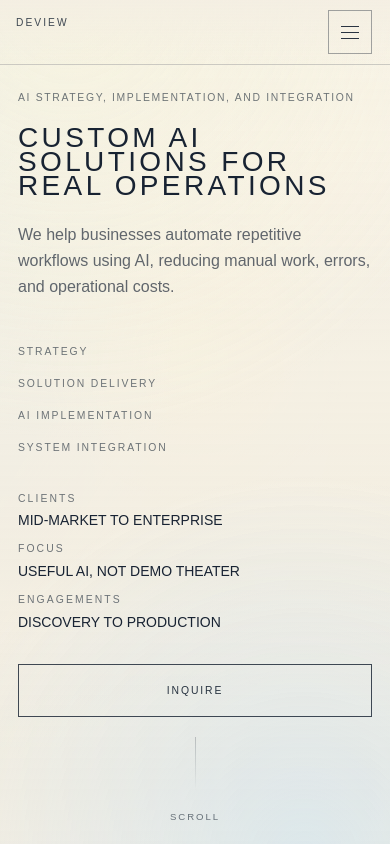
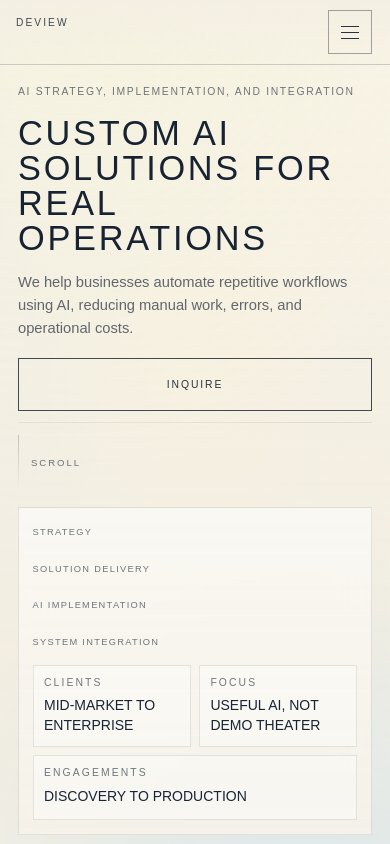
Before and after one commit to artemiusradin-png/deview-website, a Next.js app: page / in a window 390 px wide. Shown: the top 844 px of the page. Built offline with nearby package versions, Linux system fonts and the light colour scheme; a web font is replaced by a local one.

Commit message:
Polish mobile homepage and footer layout

```diff
--- a/app/globals.css
+++ b/app/globals.css
@@ -353,6 +353,81 @@ html[data-theme="light"] .hero-video {
   transform: scale(1.14);
 }
 
+.hero-shell {
+  align-content: end;
+}
+
+.hero-copy {
+  display: flex;
+  flex-direction: column;
+}
+
+.hero-actions {
+  align-items: flex-start;
+}
+
+.hero-scroll-prompt {
+  min-height: 44px;
+}
+
+.hero-meta-panel {
+  display: grid;
+  gap: 1rem;
+  padding: 1rem 1rem 1.1rem;
+  border: 1px solid var(--white-10);
+  background:
+    linear-gradient(180deg, rgba(255, 255, 255, 0.05), rgba(255, 255, 255, 0.01)),
+    color-mix(in srgb, var(--background) 78%, transparent);
+  backdrop-filter: blur(16px);
+  -webkit-backdrop-filter: blur(16px);
+}
+
+.hero-stats-grid {
+  display: grid;
+  gap: 0.75rem;
+}
+
+.hero-stat-card {
+  display: grid;
+  gap: 0.3rem;
+  padding-top: 0.75rem;
+  border-top: 1px solid var(--white-10);
+}
+
+.hero-stat-card:first-child {
+  padding-top: 0;
+  border-top: none;
+}
+
+.hero-aside-note {
+  display: grid;
+  gap: 0.55rem;
+  max-width: 26rem;
+  padding-left: 0.05rem;
+}
+
+.hero-aside-note__label {
+  font-size: 0.58rem;
+  line-height: 1.2;
+  letter-spacing: 0.22em;
+  text-transform: uppercase;
+  color: var(--white-50);
+}
+
+.hero-aside-note__body {
+  margin: 0;
+  font-size: 0.82rem;
+  line-height: 1.52;
+  color: var(--text-muted);
+}
+
+html[data-theme="light"] .hero-meta-panel {
+  background:
+    linear-gradient(180deg, rgba(255, 255, 255, 0.56), rgba(255, 255, 255, 0.24)),
+    color-mix(in srgb, var(--background) 80%, transparent);
+  border-color: rgba(19, 31, 47, 0.1);
+}
+
 .footer-card {
   border: 1px solid var(--white-20);
   border-radius: 2rem;
@@ -679,6 +754,127 @@ html[data-theme="light"] .hero-fallback {
 
   .hero-video-hidden {
     transform: scale(1.11);
+  }
+
+  .hero-shell {
+    gap: 1.25rem;
+  }
+
+  .hero-meta-panel {
+    gap: 0.8rem;
+    padding: 0.85rem 0.9rem 0.95rem;
+  }
+
+  .hero-aside-note {
+    max-width: none;
+  }
+}
+
+@media (max-width: 767px) {
+  .section-fullscreen--hero {
+    padding-top: calc(var(--header-stack-height) + 1rem);
+    padding-bottom: max(1.1rem, env(safe-area-inset-bottom, 0px));
+  }
+
+  .hero-shell {
+    gap: 0.95rem;
+  }
+
+  .hero-copy {
+    max-width: none;
+  }
+
+  .hero-copy .section-label {
+    margin-bottom: 0.75rem;
+  }
+
+  .hero-copy .hero-heading {
+    margin-bottom: 0.95rem;
+    font-size: clamp(1.55rem, 8.8vw, 2.35rem);
+    line-height: 1.02;
+    letter-spacing: 0.08em;
+  }
+
+  .hero-copy > p:last-of-type {
+    max-width: 32rem;
+    font-size: 0.92rem;
+    line-height: 1.55;
+  }
+
+  .hero-actions {
+    margin-top: 1.15rem;
+    gap: 0.7rem;
+  }
+
+  .hero-actions .btn-outline {
+    width: 100%;
+  }
+
+  .hero-scroll-prompt {
+    width: 100%;
+    justify-content: flex-start;
+    gap: 0.75rem;
+    padding-top: 0.75rem;
+    border-top: 1px solid var(--white-10);
+  }
+
+  .hero-meta-panel {
+    gap: 0.7rem;
+    padding: 0.8rem 0.85rem 0.85rem;
+  }
+
+  .hero-meta-lines {
+    display: grid;
+    gap: 0.28rem;
+    font-size: 0.58rem;
+    letter-spacing: 0.14em;
+  }
+
+  .hero-stats-grid {
+    grid-template-columns: repeat(2, minmax(0, 1fr));
+    gap: 0.5rem;
+  }
+
+  .hero-stat-card {
+    gap: 0.22rem;
+    min-height: 4.1rem;
+    padding: 0.65rem 0.65rem 0.7rem;
+    border: 1px solid var(--white-10);
+    background: rgba(255, 255, 255, 0.02);
+  }
+
+  .hero-stat-card:first-child {
+    border-top: 1px solid var(--white-10);
+    padding-top: 0.65rem;
+  }
+
+  .hero-stat-card:last-child {
+    grid-column: 1 / -1;
+  }
+
+  .hero-aside {
+    gap: 0.75rem;
+  }
+
+  .hero-aside-note {
+    gap: 0.4rem;
+    padding: 0.75rem 0.85rem 0;
+    border-top: 1px solid var(--white-10);
+  }
+
+  .hero-aside-note__label {
+    font-size: 0.54rem;
+    letter-spacing: 0.18em;
+  }
+
+  .hero-aside-note__body {
+    font-size: 0.74rem;
+    line-height: 1.45;
+  }
+
+  html[data-theme="light"] .hero-stat-card {
+    background: rgba(255, 255, 255, 0.34);
+    border-color: rgba(19, 31, 47, 0.1);
   }
 }
 
@@ -1505,7 +1701,11 @@ html[data-theme="light"] .enterprise-compare-enterprise {
   }
 
   .enterprise-mode-text-position {
-    display: none;
+    display: block;
+    margin: 0 0 0.55rem;
+    font-size: 0.58rem;
+    letter-spacing: 0.16em;
+    color: var(--white-50);
   }
 
   .enterprise-mode-text-label {
@@ -2566,6 +2766,14 @@ footer.site-footer-inspired .footer-structure-block--brand {
   padding-right: 0;
 }
 
+footer.site-footer-inspired .footer-structure-block--contact {
+  padding: 0.95rem 1rem 1rem;
+  border: 1px solid var(--white-10);
+  background:
+    linear-gradient(180deg, rgba(255, 255, 255, 0.05), rgba(255, 255, 255, 0.01)),
+    transparent;
+}
+
 @media (min-width: 1024px) {
   footer.site-footer-inspired .footer-structure-block--brand {
     padding-right: 0.8rem;
@@ -2655,7 +2863,7 @@ footer.site-footer-inspired .footer-connect-actions {
   display: flex;
   flex-direction: column;
   align-items: flex-start;
-  gap: 0.18rem;
+  gap: 0.3rem;
 }
 
 footer.site-footer-inspired .footer-text-link {
@@ -2734,6 +2942,10 @@ footer.site-footer-inspired a {
     grid-template-columns: 1fr;
   }
 
+  footer.site-footer-inspired .footer-structure-block--contact {
+    padding: 0.85rem 0.9rem 0.95rem;
+  }
+
   footer.site-footer-inspired .footer-structure-grid > .footer-structure-block:not(:first-child) {
     padding-left: 0;
     border-left: none;
@@ -2748,7 +2960,7 @@ footer.site-footer-inspired a {
 
 @media (min-width: 1200px) {
   footer.site-footer-inspired .footer-structure-grid {
-    grid-template-columns: 1.15fr 0.95fr 1fr 0.95fr;
+    grid-template-columns: 1.2fr 0.85fr 1fr 0.95fr;
   }
 }
 
@@ -3264,11 +3476,12 @@ html[data-theme="light"] .svoyage-slide__info {
 
 @media (max-width: 640px) {
   .svoyage-slider {
-    --sv-slide-width: min(100%, 22rem);
-    gap: 0.9rem 0.75rem;
+    --sv-slide-width: min(100%, 21rem);
+    gap: 0.8rem 0.65rem;
     display: grid;
-    grid-template-columns: minmax(2.9rem, 3.25rem) minmax(0, 1fr) minmax(2.9rem, 3.25rem);
-    align-items: center;
+    grid-template-columns: minmax(2.75rem, 3rem) minmax(0, 1fr) minmax(2.75rem, 3rem);
+    align-items: start;
+    padding: 0.1rem 0 0.75rem;
   }
 
   .svoyage-slider__btn {
@@ -3276,11 +3489,20 @@ html[data-theme="light"] .svoyage-slide__info {
     max-width: none;
     min-height: 44px;
     min-width: 44px;
+    position: sticky;
+    top: 0;
+    align-self: center;
+    margin-top: 5.5rem;
+    background: color-mix(in srgb, var(--background) 82%, transparent);
+    backdrop-filter: blur(10px);
+    -webkit-backdrop-filter: blur(10px);
   }
 
   .svoyage-slider__dot {
     min-height: 44px;
-    padding: 0.5rem 0.65rem;
+    flex: 0 0 auto;
+    scroll-snap-align: start;
+    padding: 0.55rem 0.75rem;
   }
 
   .svoyage-slider__wrapper {
@@ -3290,6 +3512,8 @@ html[data-theme="light"] .svoyage-slide__info {
 
   .svoyage-slider__stage {
     min-height: auto;
+    display: flex;
+    justify-content: center;
   }
 
   .svoyage-slider__slides-layer {
@@ -3305,15 +3529,64 @@ html[data-theme="light"] .svoyage-slide__info {
   }
 
   .svoyage-slide[data-current] {
-    width: min(100%, 22rem);
+    width: min(100%, 21rem);
     justify-self: center;
     --sv-scale: 1;
     --sv-tx: 0;
     --sv-rotY: 0deg;
   }
 
+  .svoyage-slide__panel {
+    min-height: 26rem;
+  }
+
   .svoyage-slide__info {
-    padding: 1rem 0.95rem 0.95rem;
+    justify-content: flex-end;
+    padding: 0.95rem 0.9rem 0.9rem;
+  }
+
+  .svoyage-slide__label-line span {
+    font-size: clamp(1.45rem, 9vw, 2rem);
+    line-height: 0.98;
+  }
+
+  .svoyage-slide__details {
+    margin-top: 0.45rem;
+    gap: 0.1rem;
+  }
+
+  .svoyage-slide__desc {
+    margin-top: 0.5rem;
+    font-size: 0.98rem;
+    line-height: 1.3;
+  }
+
+  .svoyage-slide__meta {
+    margin-top: 0.65rem;
+    font-size: 0.78rem;
+    line-height: 1.35;
+  }
+
+  .svoyage-slide__body {
+    margin-top: 0.6rem;
+    padding-top: 0.55rem;
+    font-size: 0.76rem;
+    line-height: 1.45;
+  }
+
+  .svoyage-slide__chips {
+    gap: 0.35rem;
+    margin-top: 0.65rem;
+  }
+
+  .svoyage-slide__chip {
+    padding: 0.2rem 0.5rem;
+    font-size: 0.64rem;
+  }
+
+  .svoyage-slide__status {
+    margin-top: 0.6rem;
+    font-size: 0.62rem;
   }
 
   .svoyage-slider__rail {
@@ -3322,7 +3595,8 @@ html[data-theme="light"] .svoyage-slide__info {
     justify-content: flex-start;
     overflow-x: auto;
     margin-top: 0;
-    padding-bottom: 0.15rem;
+    padding: 0.1rem 0 0.2rem;
+    scroll-snap-type: x proximity;
     scrollbar-width: none;
   }
 
@@ -3340,3 +3614,22 @@ html[data-theme="light"] .svoyage-slide__info {
     min-height: 3.9rem;
   }
 }
+
+@media (max-width: 420px) {
+  .svoyage-slider {
+    --sv-slide-width: min(100%, 19.75rem);
+    grid-template-columns: 2.6rem minmax(0, 1fr) 2.6rem;
+  }
+
+  .svoyage-slider__btn {
+    margin-top: 5rem;
+  }
+
+  .svoyage-slide__panel {
+    min-height: 24.75rem;
+  }
+
+  .svoyage-slide__body {
+    font-size: 0.72rem;
+  }
+}
--- a/app/page.tsx
+++ b/app/page.tsx
@@ -63,6 +63,7 @@ export default function Home() {
   const [typedUserMessage, setTypedUserMessage] = useState("");
   const [typedAiMessage, setTypedAiMessage] = useState("");
   const [heroVideoPreload, setHeroVideoPreload] = useState<"auto" | "metadata">("metadata");
+  const [isCompactEnterpriseLayout, setIsCompactEnterpriseLayout] = useState(false);
   const standbyStartedRef = useRef(false);
   const crossfadeTimeoutRef = useRef<ReturnType<typeof setTimeout> | null>(null);
   const prefersReducedMotion = useReducedMotion();
@@ -98,6 +99,14 @@ export default function Home() {
   useEffect(() => {
     const mq = window.matchMedia("(min-width: 768px)");
     const apply = () => setHeroVideoPreload(mq.matches ? "auto" : "metadata");
+    apply();
+    mq.addEventListener("change", apply);
+    return () => mq.removeEventListener("change", apply);
+  }, []);
+
+  useEffect(() => {
+    const mq = window.matchMedia("(max-width: 1100px)");
+    const apply = () => setIsCompactEnterpriseLayout(mq.matches);
     apply();
     mq.addEventListener("change", apply);
     return () => mq.removeEventListener("change", apply);
@@ -198,6 +207,10 @@ export default function Home() {
   }, [prefersReducedMotion, interfaceUserMessage, interfaceAiMessage]);
 
   useEffect(() => {
+    if (isCompactEnterpriseLayout) {
+      return;
+    }
+
     const wrapper = enterpriseModesSectionRef.current;
 
     if (!wrapper) {
@@ -233,10 +246,10 @@ export default function Home() {
       window.removeEventListener("scroll", update);
       window.removeEventListener("resize", update);
     };
-  }, []);
+  }, [isCompactEnterpriseLayout]);
 
   useMotionValueEvent(enterpriseModesProgress, "change", (latest) => {
-    if (prefersReducedMotion) {
+    if (prefersReducedMotion || isCompactEnterpriseLayout) {
       return;
     }
 
@@ -563,12 +576,12 @@ export default function Home() {
         <div
           className={`absolute inset-0 ${heroVideoState === "fallback" ? "hero-overlay" : "hero-overlay hero-overlay-video"}`}
         />
-        <div className="relative z-20 mx-auto flex w-full max-w-6xl flex-col justify-between gap-10 md:flex-row md:gap-12">
+        <div className="hero-shell relative z-20 mx-auto flex w-full max-w-6xl flex-col gap-8 md:grid md:grid-cols-[minmax(0,1.45fr)_minmax(18rem,0.8fr)] md:items-end md:gap-10">
           <motion.div
             initial={fade.initial}
             animate={fade.animate}
             transition={{ duration: 0.6 }}
-            className="max-w-2xl"
+            className="hero-copy max-w-3xl"
           >
             <p className="section-label mb-4">{dict.hero.kicker}</p>
             <h1 className="hero-heading mb-6 text-[clamp(1.75rem,6.5vw,2.75rem)] text-[var(--white-100)] md:text-5xl lg:text-6xl">
@@ -583,49 +596,57 @@ export default function Home() {
               ) : null}
             </h1>
             <p className="max-w-xl text-base leading-relaxed text-[var(--text-muted)] md:text-base">{dict.hero.lead}</p>
+            <div className="hero-actions mt-7 flex w-full flex-col gap-4 sm:flex-row sm:flex-wrap sm:items-center sm:gap-5">
+              <a href="#contact" className="btn-outline w-full text-center sm:w-auto">
+                {dict.hero.inquire}
+              </a>
+              <div className="hero-scroll-prompt flex items-center gap-3">
+                <div className="scroll-cue" />
+                <span className="text-[0.6rem] uppercase tracking-[0.2em] text-[var(--white-60)]">
+                  {dict.hero.scroll}
+                </span>
+              </div>
+            </div>
           </motion.div>
 
           <motion.div
             initial={{ opacity: 0, y: 24 }}
             animate={{ opacity: 1, y: 0 }}
             transition={{ delay: 0.3, duration: 0.6 }}
-            className="flex flex-col items-start justify-between gap-8 text-left md:items-end md:gap-10 md:text-right"
+            className="hero-aside flex flex-col gap-4 text-left"
           >
-            <div className="space-y-2 text-[0.65rem] uppercase tracking-[0.18em] text-[var(--white-60)] sm:text-xs">
+            <div className="hero-meta-panel">
+              <div className="hero-meta-lines space-y-2 text-[0.65rem] uppercase tracking-[0.18em] text-[var(--white-60)] sm:text-xs">
                 {dict.hero.col1.map((line) => (
                   <div key={line}>{line}</div>
                 ))}
               </div>
-            <div className="w-full space-y-3 text-sm md:w-auto">
-              <div className="flex flex-col gap-1 sm:items-end">
+              <div className="hero-stats-grid w-full text-sm">
+                <div className="hero-stat-card">
                   <span className="shrink-0 text-[0.65rem] uppercase tracking-[0.2em] text-[var(--white-60)] sm:text-xs">
                     {dict.hero.clients}
                   </span>
                   <span className="text-sm text-[var(--white-100)] sm:text-base">{dict.hero.clientsValue}</span>
                 </div>
-              <div className="flex flex-col gap-1 sm:items-end">
+                <div className="hero-stat-card">
                   <span className="shrink-0 text-[0.65rem] uppercase tracking-[0.2em] text-[var(--white-60)] sm:text-xs">
                     {dict.hero.focus}
                   </span>
                   <span className="text-sm text-[var(--white-100)] sm:text-base">{dict.hero.focusValue}</span>
                 </div>
-              <div className="flex flex-col gap-1 sm:items-end">
+                <div className="hero-stat-card">
                   <span className="shrink-0 text-[0.65rem] uppercase tracking-[0.2em] text-[var(--white-60)] sm:text-xs">
                     {dict.hero.engagements}
                   </span>
                   <span className="text-sm text-[var(--white-100)] sm:text-base">{dict.hero.engagementsValue}</span>
                 </div>
               </div>
-            <div className="flex w-full flex-col gap-5 sm:flex-row sm:flex-wrap sm:items-center sm:gap-6 md:w-auto md:justify-end md:gap-8">
-              <a href="#contact" className="btn-outline w-full text-center sm:w-auto">
-                {dict.hero.inquire}
-              </a>
-              <div className="flex flex-col items-center gap-3 sm:ml-auto sm:items-end md:ml-0">
-                <div className="scroll-cue" />
-                <span className="text-[0.6rem] uppercase tracking-[0.2em] text-[var(--white-60)]">
-                  {dict.hero.scroll}
-                </span>
             </div>
+            <div className="hero-aside-note">
+              <span className="hero-aside-note__label">OPERATING MODEL</span>
+              <p className="hero-aside-note__body">
+                Enterprise AI strategy, delivery architecture, and production implementation aligned in one engagement.
+              </p>
             </div>
           </motion.div>
         </div>
@@ -799,14 +820,16 @@ export default function Home() {
       >
         <section
           ref={enterpriseStagePanelRef}
-          className={`enterprise-mode-stage enterprise-mode-stage--frameless bg-[var(--background)] enterprise-mode-stage--${enterprisePinState}`}
+          className={`enterprise-mode-stage enterprise-mode-stage--frameless bg-[var(--background)]${
+            isCompactEnterpriseLayout ? "" : ` enterprise-mode-stage--${enterprisePinState}`
+          }`}
         >
             <motion.div
               className="enterprise-mode-stage-copy"
               style={{
-                opacity: enterpriseStageIntroOpacity,
-                y: enterpriseStageIntroY,
-                filter: enterpriseStageIntroFilter,
+                opacity: isCompactEnterpriseLayout ? 1 : enterpriseStageIntroOpacity,
+                y: isCompactEnterpriseLayout ? 0 : enterpriseStageIntroY,
+                filter: isCompactEnterpriseLayout ? "none" : enterpriseStageIntroFilter,
               }}
             >
               <p className="section-label mb-3">{dict.enterpriseModesIntro.label}</p>
@@ -819,7 +842,7 @@ export default function Home() {
               </div>
               <motion.div
                 className="enterprise-mode-cards-motion"
-                style={{ filter: enterpriseCardsFilter }}
+                style={{ filter: isCompactEnterpriseLayout ? "none" : enterpriseCardsFilter }}
               >
               <div className={`enterprise-mode-text-stage enterprise-mode-text-stage-${selectedMode.id}`}>
                 <div className={`enterprise-mode-ambient enterprise-mode-ambient-${selectedMode.id}`} aria-hidden="true" />
--- a/components/HomeServicesSection.tsx
+++ b/components/HomeServicesSection.tsx
@@ -91,9 +91,9 @@ export function HomeServicesSection({ variant = "home" }: HomeServicesSectionPro
       <motion.div
         {...homeSectionReveal}
         transition={{ duration: 0.5 }}
-        className="relative mx-auto flex h-full max-w-6xl flex-col justify-between gap-6 py-8 md:gap-10 md:py-10"
+        className="relative mx-auto flex h-full max-w-6xl flex-col justify-between gap-6 py-4 md:gap-10 md:py-10"
       >
-        <div className="flex flex-col gap-6 border-b border-[var(--white-20)] pb-6 md:gap-8 md:pb-8">
+        <div className="flex flex-col gap-5 border-b border-[var(--white-20)] pb-5 md:gap-8 md:pb-8">
           <p className="section-label">{s.clientsLabel}</p>
 
           {/* Row 1: Novartis, EVDEV (PolyU prepends here when file is added) */}
```
Also changed, not shown: components/SiteFooter.tsx (+23 -10 lines). Lines whose indentation alone changed are shown as unchanged.
